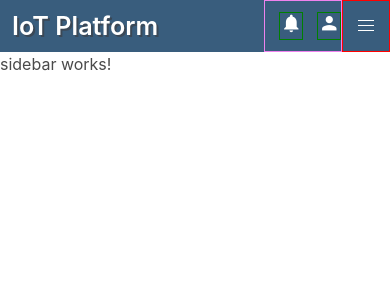
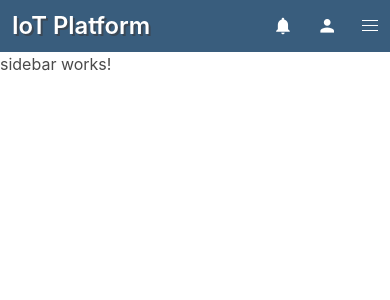
Before and after one commit to fede-palazz/sensor-hub, an Angular app in the folder frontend/: page / in a window 390 px wide. Shown: the top 300 px of the page. Built offline with nearby package versions, Linux system fonts and the light colour scheme.

Commit message:
IOT-40 Finished navbar responsive style

```diff
--- a/frontend/src/app/app.component.ts
+++ b/frontend/src/app/app.component.ts
@@ -5,4 +5,14 @@ import { Component } from '@angular/core';
   templateUrl: './app.component.html',
   styleUrls: ['./app.component.scss'],
 })
-export class AppComponent {}
+export class AppComponent {
+  ngOnInit() {
+    document.addEventListener('click', () => {
+      const vw = Math.max(
+        document.documentElement.clientWidth || 0,
+        window.innerWidth || 0
+      );
+      console.log(vw + 'px');
+    });
+  }
+}
--- a/frontend/src/app/components/nav/navbar/navbar.component.html
+++ b/frontend/src/app/components/nav/navbar/navbar.component.html
@@ -7,13 +7,13 @@
       <h1 class="navbar-title">IoT Platform</h1>
     </span>
 
-    <div class="navbar-item icons-container">
-      <span class="icon-wrapper"
-        ><i class="material-icons md-light">notifications</i></span
-      >
-      <span class="icon-wrapper"
-        ><i class="material-icons md-light">person</i></span
-      >
+    <div class="icons-container">
+      <div class="navbar-item icon-wrapper">
+        <i class="material-icons md-light">notifications</i>
+      </div>
+      <div class="navbar-item icon-wrapper">
+        <i class="material-icons md-light">person</i>
+      </div>
     </div>
     <button class="navbar-burger" aria-label="menu">
       <span aria-hidden="true"></span>
--- a/frontend/src/app/components/nav/navbar/navbar.component.scss
+++ b/frontend/src/app/components/nav/navbar/navbar.component.scss
@@ -1,17 +1,19 @@
 @import "../../../../styles/variables.scss";
 @import "bulma/sass/utilities/mixins";
 
-.icons-container {
-  display: flex;
-  justify-content: flex-end;
-  // width: 6em;
-  // margin-left: auto;
-  // border: 1px solid green;
-  padding: 0;
-}
+$icon-bg-color: rgba(0, 0, 0, 0.05);
 
 .navbar-brand {
   & .sidebar-menu {
+    &:hover {
+      background-color: $icon-bg-color;
+      cursor: pointer;
+      & .material-icons {
+        color: $icon-hover;
+      }
+    }
+
+    // TODO: Move this to TS
     @include until($navbar-breakpoint) {
       display: none;
     }
@@ -26,58 +28,62 @@
   }
 
   & .icons-container {
-    border: 1px solid violet;
     margin-left: auto;
+    // TODO: Move this to TS
     @include from($navbar-breakpoint) {
       display: none;
     }
 
     & .icon-wrapper {
-      display: block;
-      border: 1px solid green;
+      width: 3.25em;
     }
   }
 
   @include until($navbar-breakpoint) {
-    font-size: 0.9em;
+    font-size: 0.85em;
   }
 }
 
-.icon-wrapper {
-  border: 1px solid green;
-  margin-left: 1em;
+.icons-container {
+  display: flex;
+  justify-content: flex-end;
+  padding: 0;
+
+  & .icon-wrapper {
+    display: flex;
+    justify-content: center;
+    align-items: center;
+    height: 100%;
+
+    &:hover {
+      cursor: pointer;
+      background-color: $icon-bg-color;
+
+      & .material-icons {
+        color: $icon-hover;
+      }
+    }
+  }
 }
 
-.navbar-end .icons-container {
-  // border: 1px solid violet;
-  margin-right: 0.75em;
-}
-
-.navbar-burger {
-  border: 1px solid red;
-  width: 3rem;
-  // height: 3rem;
-  margin-left: 0;
-  // margin-right: 0.5em;
-  font-weight: bold;
-
-  &:hover {
-    // cursor: default;
-    // background-color: inherit;
-    background-color: rgba(0, 0, 0, 0.05);
-  }
+.navbar-end .icons-container .icon-wrapper {
+  width: 3.5em;
 }
 
 .material-icons {
   font-size: 1.75em;
-  // border: 1px solid red;
-
-  &:hover {
-    cursor: pointer;
-    background-color: rgba(0, 0, 0, 0.05);
-  }
 
   @include until($navbar-breakpoint) {
     font-size: 1.5em;
   }
 }
+
+.navbar-burger {
+  width: 3em;
+  margin-left: 0;
+
+  &:hover {
+    color: $icon-hover;
+    background-color: $icon-bg-color;
+  }
+}
--- a/frontend/src/styles/styles.scss
+++ b/frontend/src/styles/styles.scss
@@ -44,9 +44,9 @@
 .material-icons.md-light {
   color: $icon-active;
 }
-.material-icons.md-light:hover {
-  color: $icon-hover;
-}
+// .material-icons.md-light:hover {
+//   color: $icon-hover;
+// }
 .material-icons.md-light.md-inactive {
   color: $icon-inactive;
 }
--- a/frontend/src/styles/variables.scss
+++ b/frontend/src/styles/variables.scss
@@ -12,5 +12,5 @@ $icon-hover: #dbdbdb;
 /* BREAKPOINTS */
 $widescreen-enabled: false;
 $fullhd-enabled: false;
-// $tablet: 475px;
+$tablet: 700px;
 $navbar-breakpoint: $tablet;
```
